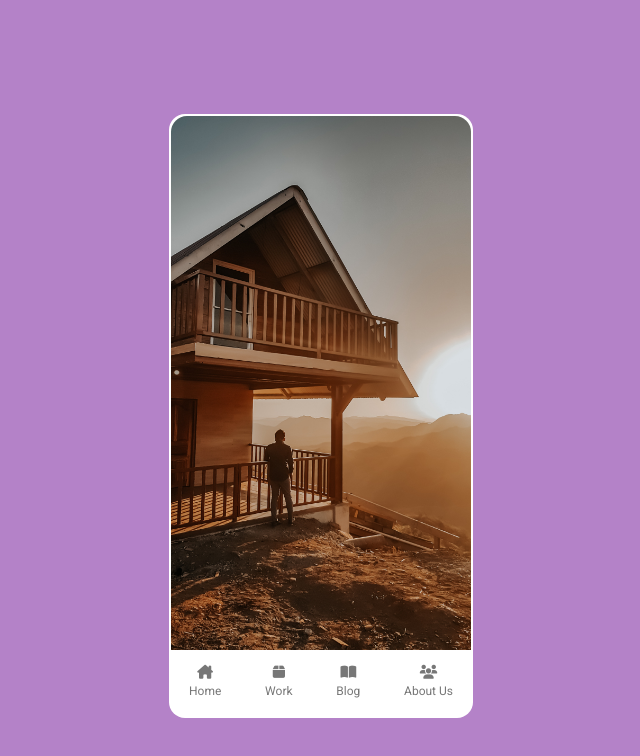
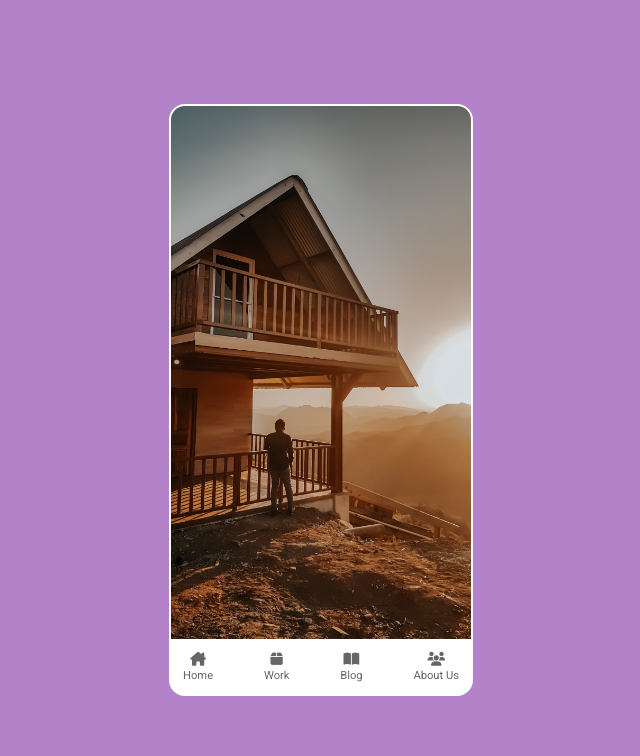
Before and after one commit to KESHAVsCODE/Mobile_tab_navigation, a plain HTML site: page index.html in a window 1280 px wide. Shown: the whole page, without its empty margins (319-959 px from the left). Drawn offline with Linux system fonts and the light colour scheme.

Commit message:
Update style.css

```diff
--- a/style.css
+++ b/style.css
@@ -12,37 +12,32 @@ body{
 }
 main.home-screen{
     background-color: white;
-    padding: 0.125rem;
+    border: 0.125rem solid white;
     border-radius: 1rem;
     overflow: hidden;
     max-width: 300px;
-    margin-top: 2rem;
-
 }
 .hero-section > img{
     display: block;
     max-width: 100%;
-    border-top-right-radius: 1rem;
-    border-top-left-radius: 1rem;
 }
-p{
-    font-size: 0.750rem;
-    padding: 0.250rem;
+p {
+    font-size: 0.700rem;
+    padding-top: 0.125rem;
 }
 .bottom-navbar > ul{
     font-family: inherit;
     font-size: 0.875rem;
     font-weight: 400;
-    color: #777;
+    color: #666;
     text-align: center;
 
     list-style: none;
 
     display: flex;
     justify-content: space-between;
-    padding: 0.875rem;
+    padding: 0.750rem;
 }
-
 .bottom-navbar li:hover{
     opacity: 0.7;
     cursor: pointer;
```
